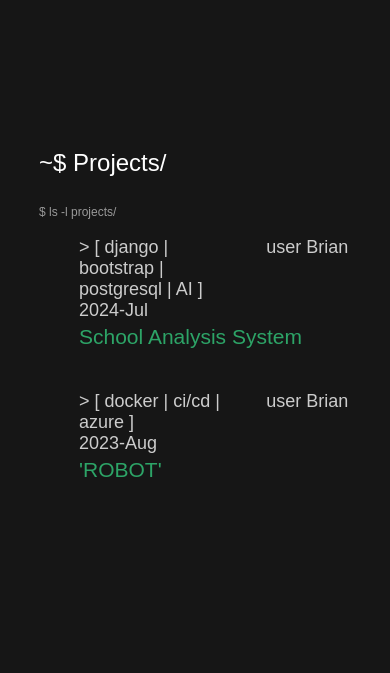
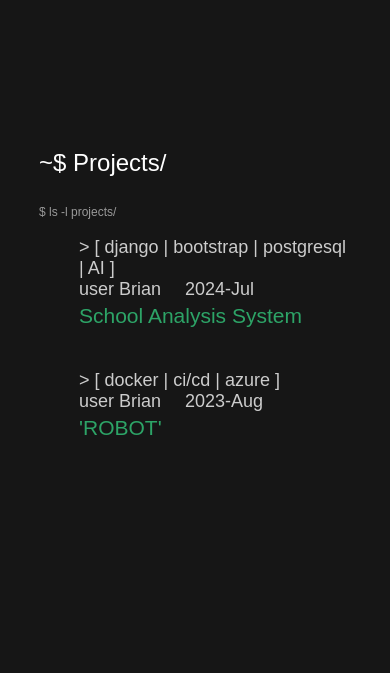
Before and after one commit to BrialexMaga/portfolio, a Flask app: page / in a window 390 px wide. Shown: the part 1623-2296 px from the top of the page. Run offline with Flask 3, Linux system fonts and the light colour scheme; some web fonts are replaced.

Commit message:
Adjust projects section to phone layout

```diff
--- a/static/css/style.css
+++ b/static/css/style.css
@@ -544,6 +544,10 @@
     .smaller-button {
         width: 55vw;
     }
+
+    .project-link .skills {
+        flex-basis: auto;
+    }
 }
 
 
```
